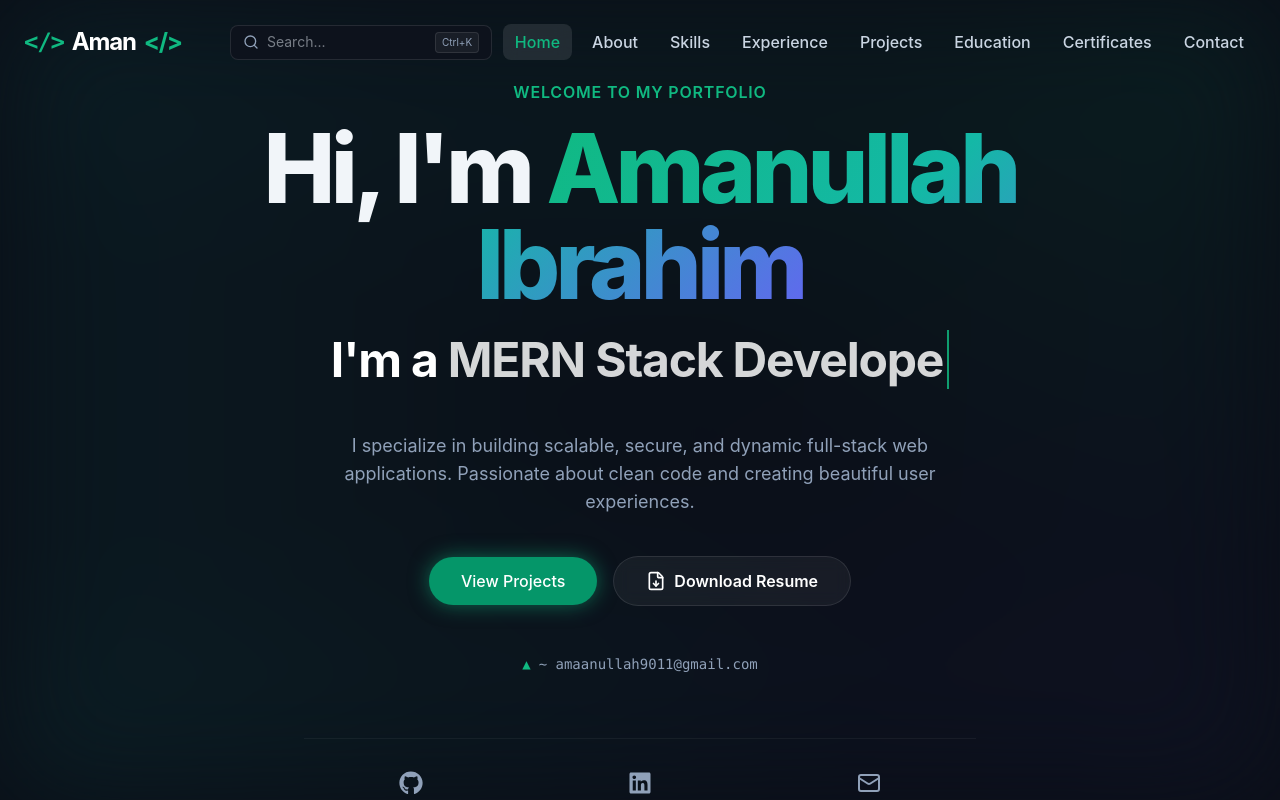
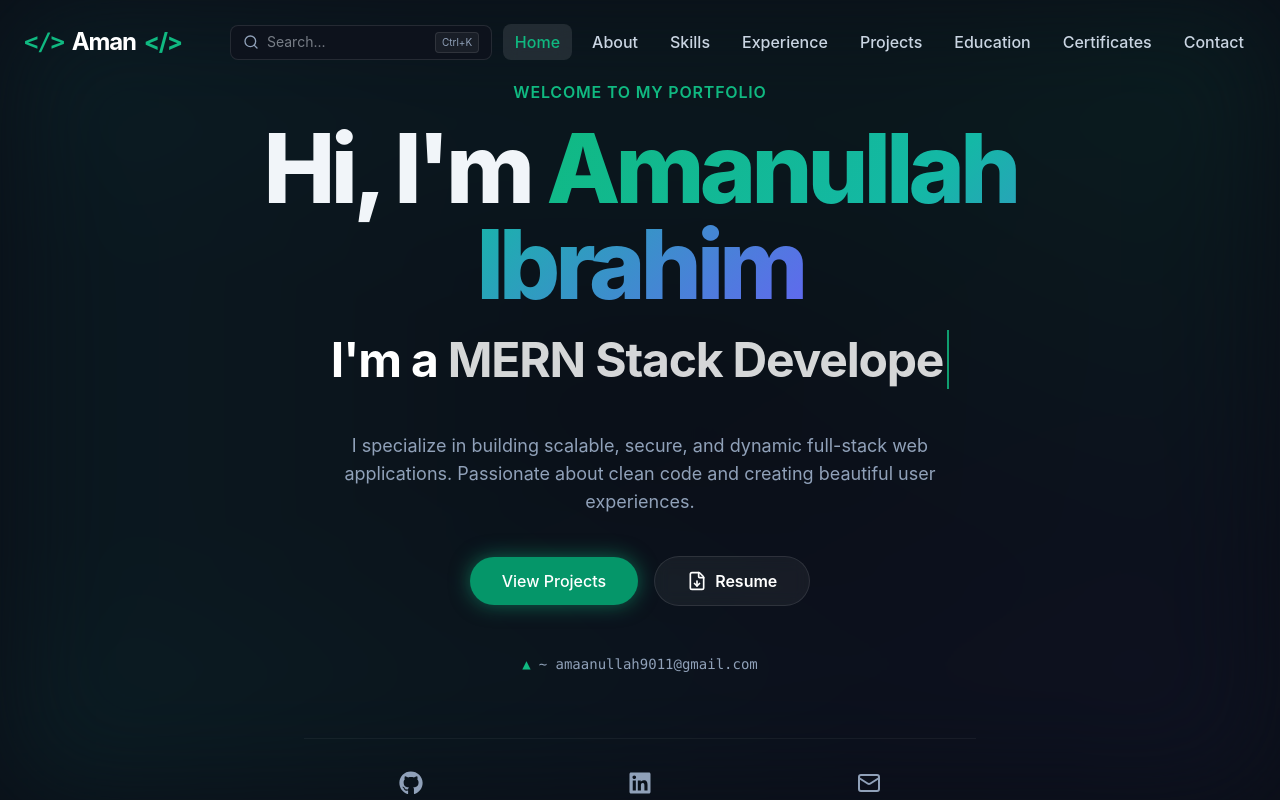
Before and after one commit to amaan2t3/portfolio-aman, a React (Vite) app: page / in a window 1280 px wide. Shown: the top 800 px of the page. Built offline with nearby package versions, Linux system fonts and the light colour scheme.

Commit message:
modify UI and Updated

```diff
--- a/src/components/Hero.jsx
+++ b/src/components/Hero.jsx
@@ -3,6 +3,7 @@ import { motion } from 'framer-motion';
 import { Mail, FileDown } from 'lucide-react';
 import { FaGithub, FaLinkedin } from 'react-icons/fa';
 import { Link } from 'react-router-dom';
+import cvFile from '../assets/Amanullah_Ibrahim_CV.pdf';
 
 const ROLES = ["MERN Stack Developer", "Full-Stack Web Developer", "React.js Enthusiast"];
 
@@ -97,11 +98,13 @@ const Hero = () => {
               View Projects
             </Link>
             <a
-            href="#"
+              href={cvFile}
+              target="_blank"
+              rel="noopener noreferrer"
               className="flex items-center gap-2 bg-white/5 px-8 py-3 rounded-full text-white font-semibold hover:bg-white/10 transition-colors border border-white/10 backdrop-blur-sm"
             >
               <FileDown size={20} />
-            Download Resume
+              Resume
             </a>
           </motion.div>
 
```
Also changed, not shown: 1 other file (tests, documents, lock files or other folders). Lines whose indentation alone changed are shown as unchanged.
